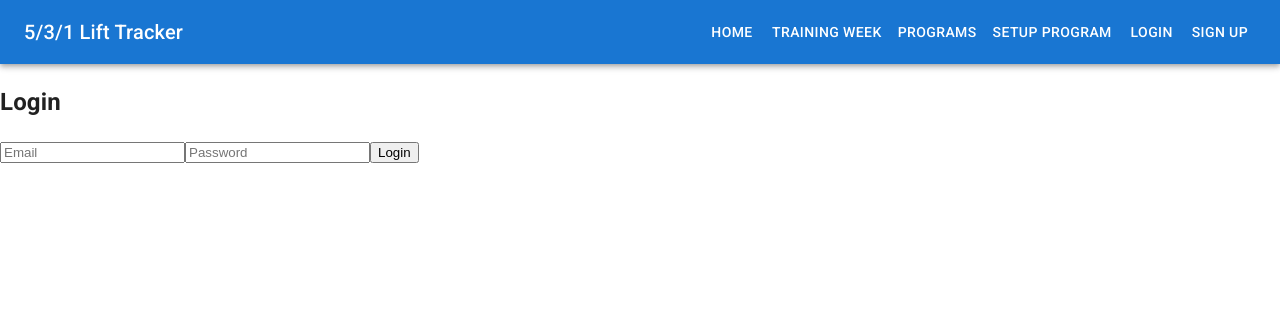
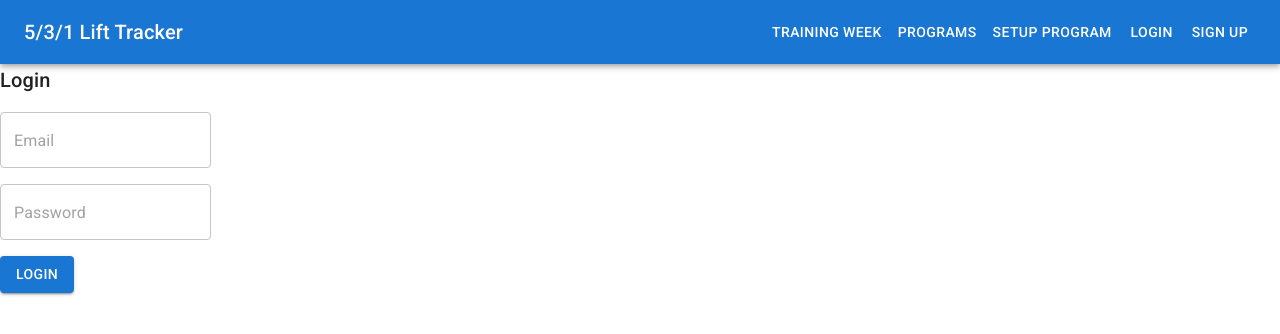
Before and after one commit to awburgard/big-but-boring, a React (Vite) app: page /login in a window 1280 px wide. Shown: the top 334 px of the page. Built offline with nearby package versions, Linux system fonts and the light colour scheme.

Commit message:
fixes navigate

```diff
--- a/src/components/Layout.tsx
+++ b/src/components/Layout.tsx
@@ -35,9 +35,6 @@ const Layout = () => {
           <Typography variant='h6' sx={{ flexGrow: 1 }}>
             5/3/1 Lift Tracker
           </Typography>
-          <Button component={Link} to='/' color='inherit'>
-            Home
-          </Button>
           <Button component={Link} to='/training-week' color='inherit'>
             Training Week
           </Button>
--- a/src/components/LoginPresentation.tsx
+++ b/src/components/LoginPresentation.tsx
@@ -1,3 +1,5 @@
+import { Button, Grid2, TextField, Typography } from '@mui/material'
+
 type LoginPresentationProps = {
   email: string
   password: string
@@ -16,23 +18,41 @@ const LoginPresentation = ({
   onSubmit,
 }: LoginPresentationProps) => (
   <form onSubmit={onSubmit}>
-    <h2>Login</h2>
-    {error && <p style={{ color: 'red' }}>{error}</p>}
-    <input
+    <Grid2 container spacing={2}>
+      <Grid2 size={12}>
+        <Typography variant='h6'>Login</Typography>
+      </Grid2>
+      {error && (
+        <Grid2 size={12}>
+          <Typography color='error'>{error}</Typography>{' '}
+        </Grid2>
+      )}
+      <Grid2 container size={12}>
+        <Grid2 size={12}>
+          <TextField
             type='email'
             value={email}
             onChange={(e) => onEmailChange(e.target.value)}
             placeholder='Email'
             required
           />
-    <input
+        </Grid2>
+        <Grid2 size={12}>
+          <TextField
             type='password'
             value={password}
             onChange={(e) => onPasswordChange(e.target.value)}
             placeholder='Password'
             required
           />
-    <button type='submit'>Login</button>
+        </Grid2>
+        <Grid2 size={12}>
+          <Button type='submit' variant='contained'>
+            Login
+          </Button>
+        </Grid2>
+      </Grid2>
+    </Grid2>
   </form>
 )
 
--- a/src/components/ProgramsPresentation.tsx
+++ b/src/components/ProgramsPresentation.tsx
@@ -70,7 +70,7 @@ const ProgramsPresentation: React.FC<ProgramsPresentationProps> = ({
             }
           >
             <ListItemAvatar>
-              <Avatar>
+              <Avatar variant='square' sizes='small'>
                 <FitnessCenterIcon />
               </Avatar>
             </ListItemAvatar>
--- a/src/containers/LoginContainer.tsx
+++ b/src/containers/LoginContainer.tsx
@@ -13,7 +13,7 @@ const LoginContainer = () => {
     e.preventDefault()
     try {
       await loginUser(email, password)
-      navigate('/') // Redirect to the main page after login
+      navigate('/training-week') // Redirect to the main page after login
     } catch (err) {
       setError((err as Error).message)
     }
```
Lines whose indentation alone changed are shown as unchanged.
